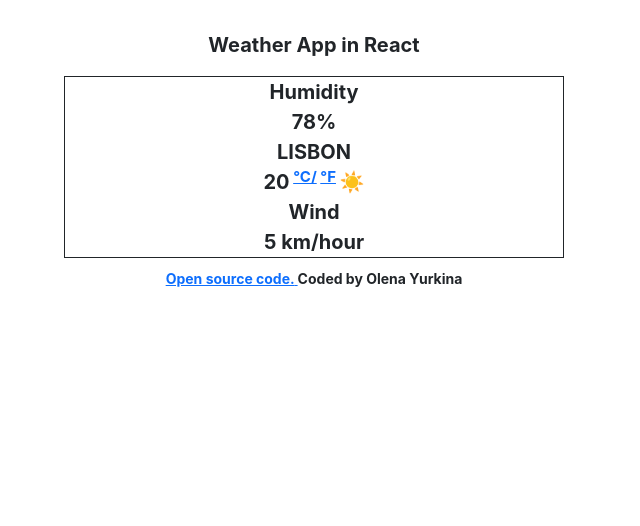
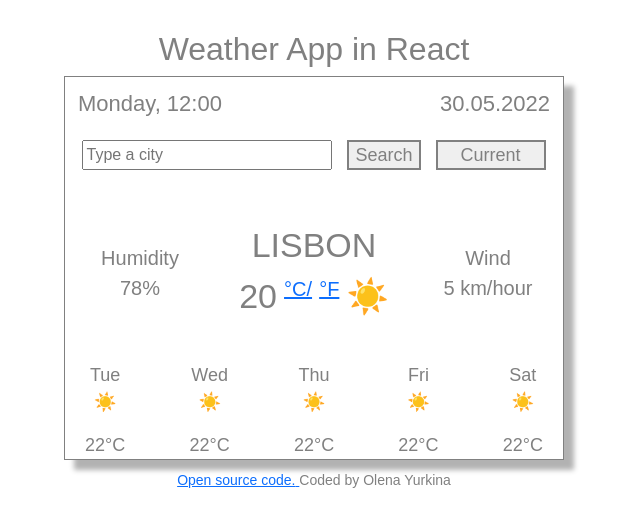
Before and after one commit to OlenaYurkina/weather-app-react, a React (Create React App) app: page / in a window 1280 px wide. Shown: the top 526 px of the page, without its empty margins (326-966 px from the left). Built offline with nearby package versions, Linux system fonts and the light colour scheme.

Commit message:
Completed HTML and CSS for project

```diff
--- a/src/App.css
+++ b/src/App.css
@@ -2,14 +2,87 @@
   text-align: center;
   margin-top: 30px;
   margin-bottom: 20px;
-  font-size: 20px;
-  font-weight: bold;
+  font-family: Arial, Helvetica, sans-serif;
+  color: gray;
 }
 
 .Main {
   border: solid 1px;
   max-width: 500px;
   margin: 0 auto;
+  box-shadow: 10px 10px 5px 0px rgba(0, 0, 0, 0.3);
+  -webkit-box-shadow: 10px 10px 5px 0px rgba(0, 0, 0, 0.3);
+  -moz-box-shadow: 10px 10px 5px 0px rgba(0, 0, 0, 0.3);
+}
+
+.Header {
+  padding: 10px 0 10px 0;
+  text-align: center;
+  font-size: 22px;
+}
+.col.right {
+  text-align: left;
+  padding: 0 0 0 25px;
+}
+.col.left {
+  text-align: right;
+  padding: 0 25px 0 0;
+}
+.Form #search-city {
+  display: flex;
+  justify-content: space-around;
+  margin: 10px;
+}
+#city-input {
+  width: 250px;
+}
+button {
+  color: grey;
+  font-size: 18px;
+  line-height: 22px;
+  width: 110px;
+  border: 2px solid;
+  border-color: grey;
+  height: 30px;
+}
+
+#search-button {
+  color: grey;
+  font-size: 18px;
+  line-height: 22px;
+  border: 2px solid;
+  border-color: grey;
+  height: 30px;
+}
+
+.Central {
+  padding: 40px 0;
+  text-align: center;
+  font-size: 20px;
+}
+
+.col.humidity {
+  position: relative;
+  top: 23px;
+}
+
+#central {
+  font-size: 34px;
+}
+#celsius-temp {
+  font-size: 20px;
+}
+#farenheit-temp {
+  font-size: 20px;
+}
+.col.wind {
+  position: relative;
+  top: 23px;
+}
+
+.days {
+  text-align: center;
+  font-size: 18px;
 }
 
 .Footer {
--- a/src/App.js
+++ b/src/App.js
@@ -5,8 +5,7 @@ import Footer from "./Footer";
 function App() {
   return (
     <div className="App">
-      <p>Weather App in React</p>
-
+      <h2>Weather App in React</h2>
       <Main />
       <Footer />
     </div>
--- a/src/Main.js
+++ b/src/Main.js
@@ -3,12 +3,36 @@ import "./App.css";
 export default function Main() {
   return (
     <div className="Main">
-      <div className="ColHumidity">
+      <div className="Header">
+        <div className="row">
+          <div className="col right" id="date-right">
+            Monday, 12:00
+          </div>
+          <div className="col left">30.05.2022</div>
+        </div>
+      </div>
+      <div className="Form">
+        <form id="search-city">
+          <input
+            type="search"
+            size="20"
+            placeholder="Type a city"
+            id="city-input"
+          />
+
+          <input type="submit" value="Search" id="search-button" />
+          <button id="current-button">Current</button>
+        </form>
+      </div>
+
+      <div className="Central">
+        <div className="row">
+          <div className="col humidity">
             Humidity <br />
             78%
           </div>
 
-      <div className="Col" id="central">
+          <div className="col" id="central">
             <span id="main-city">LISBON</span> <br />
             <span id="main-temperature">20</span>
             <sup>
@@ -28,10 +52,41 @@ export default function Main() {
             ☀️
           </div>
 
-      <div className="ColWind">
+          <div className="col wind">
             Wind <br />
             <span id="main-wind">5</span> km/hour
           </div>
         </div>
+      </div>
+      <div className="days">
+        <div className="row">
+          <div className="col">
+            Tue
+            <p>☀️</p>
+            22°C
+          </div>
+          <div class="col">
+            Wed
+            <p>☀️</p>
+            22°C
+          </div>
+          <div class="col">
+            Thu
+            <p>☀️</p>
+            22°C
+          </div>
+          <div class="col">
+            Fri
+            <p>☀️</p>
+            22°C
+          </div>
+          <div class="col">
+            Sat
+            <p>☀️</p>
+            22°C
+          </div>
+        </div>
+      </div>
+    </div>
   );
 }
```
Lines whose indentation alone changed are shown as unchanged.
